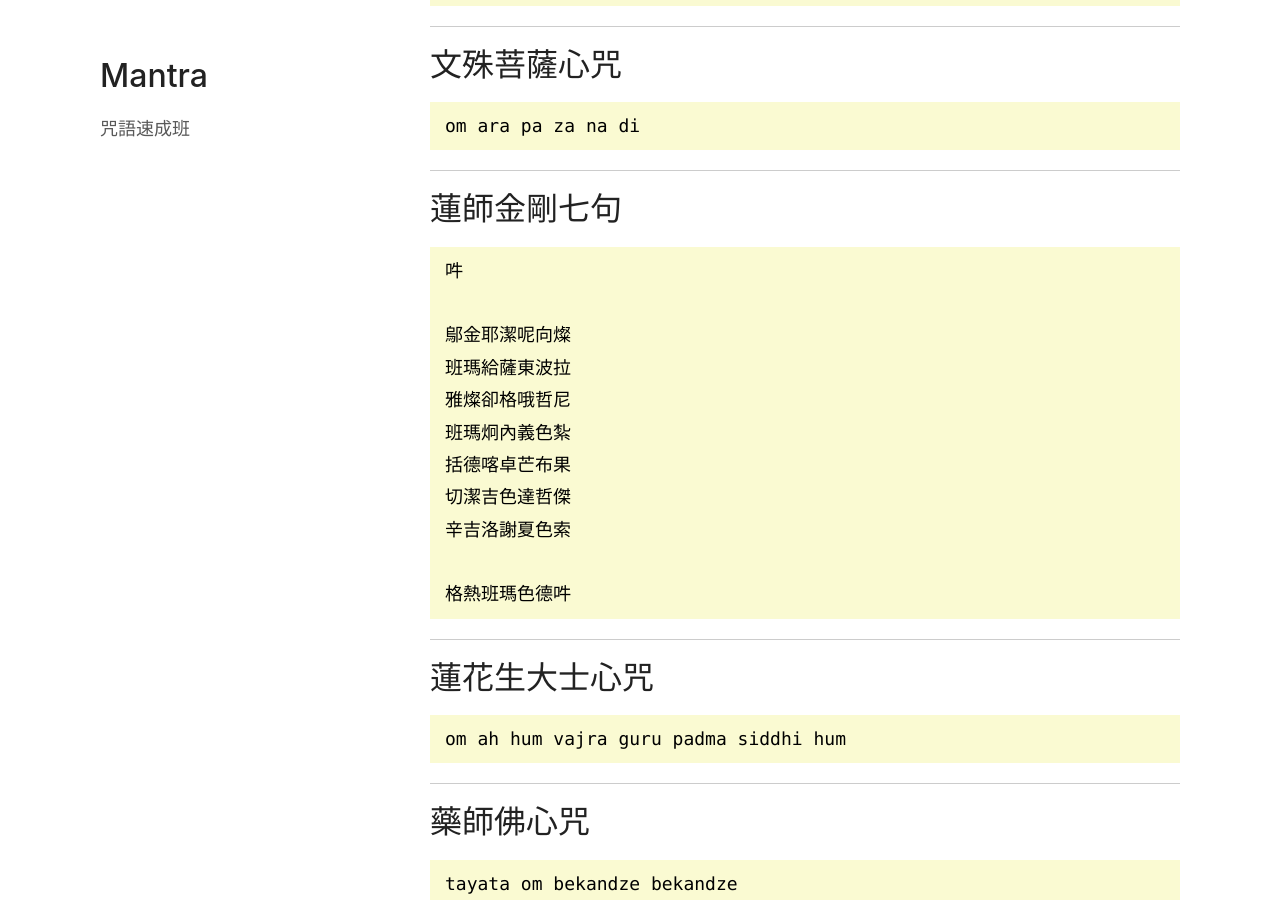
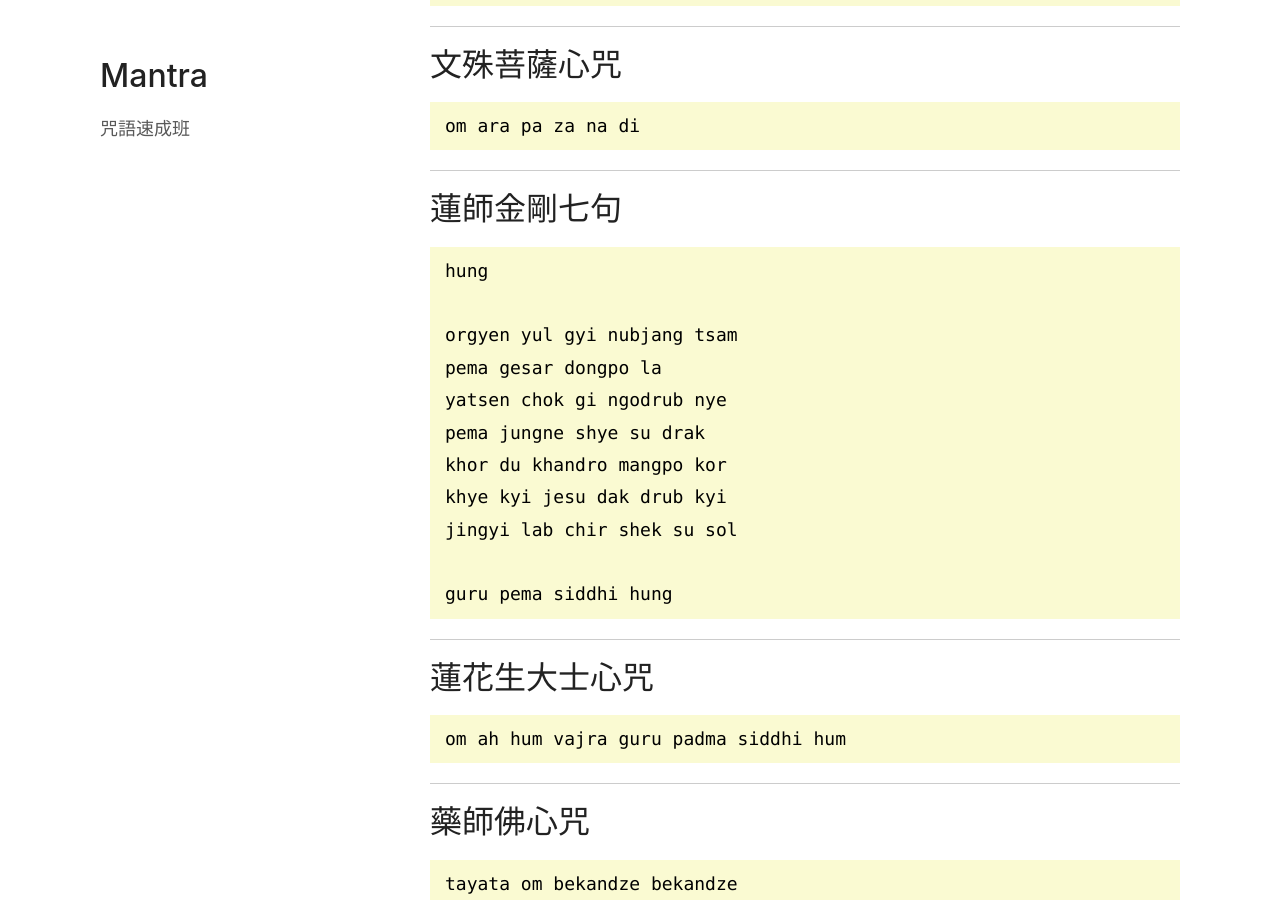
Before and after one commit to zenkarsha/mantra.unlink.men, a Jekyll site: the page built from index.md, in a window 1280 px wide and 900 px high, scrolled down 1983 px. Built offline with Jekyll 4.4.1, drawn with Linux system fonts in a browser that asks for light colours; our own code applies the rules of GitHub Pages for plain Markdown files.

Commit message:
更新蓮師金剛七句

````diff
--- a/index.md
+++ b/index.md
@@ -100,17 +100,17 @@ om ara pa za na di
 # [蓮師金剛七句](/seven-line-prayer-to-guru-rinpoche)
 
 ```
-吽
+hung
 
-鄔金耶潔呢向燦
-班瑪給薩東波拉
-雅燦卻格哦哲尼
-班瑪炯內義色紮
-括德喀卓芒布果
-切潔吉色達哲傑
-辛吉洛謝夏色索
+orgyen yul gyi nubjang tsam
+pema gesar dongpo la
+yatsen chok gi ngodrub nye
+pema jungne shye su drak
+khor du khandro mangpo kor
+khye kyi jesu dak drub kyi
+jingyi lab chir shek su sol
 
-格熱班瑪色德吽
+guru pema siddhi hung
 ```
 
 ---
````
Also changed, not shown: pages/seven-line-prayer-to-guru-rinpoche.md (+14 -0 lines).
